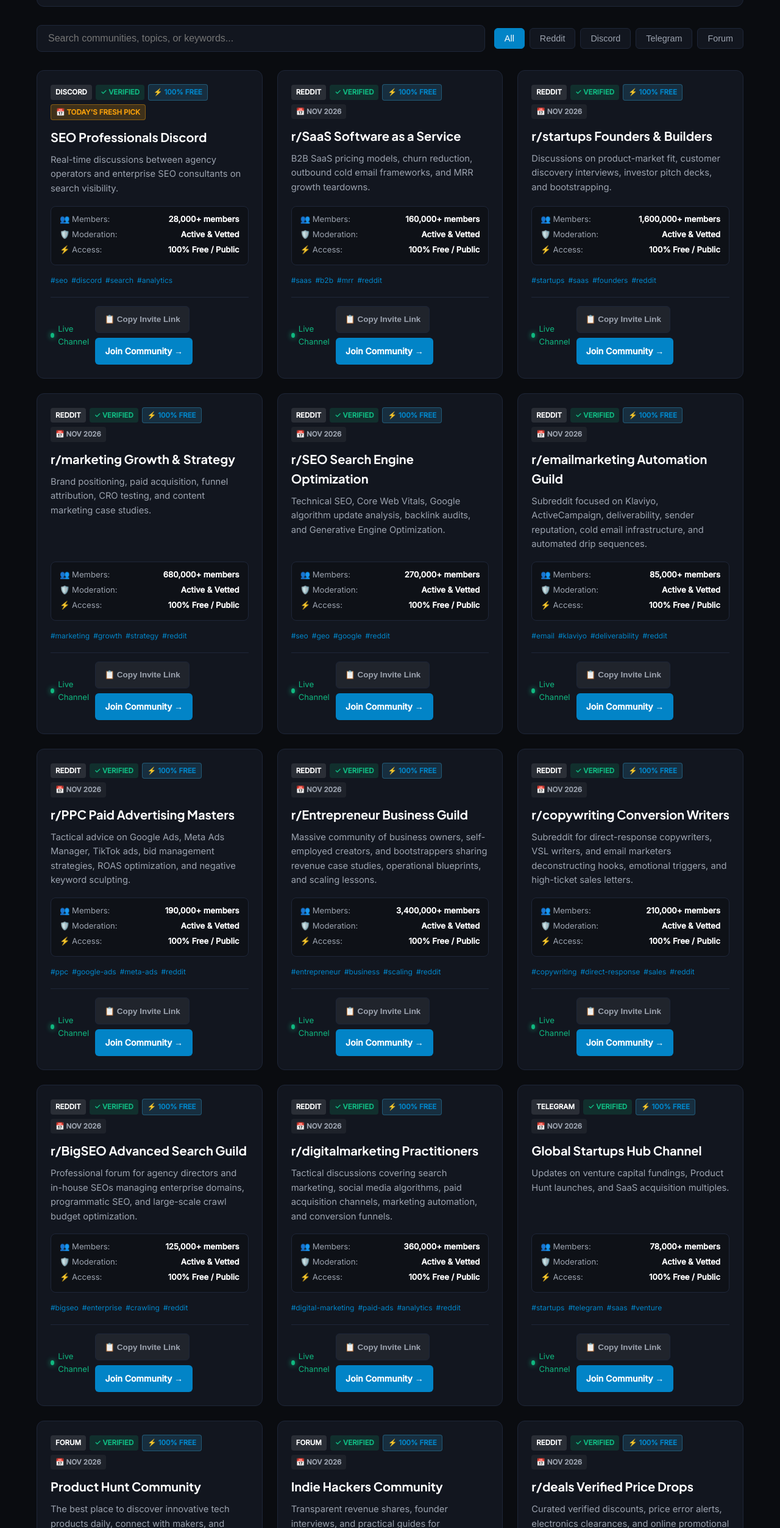
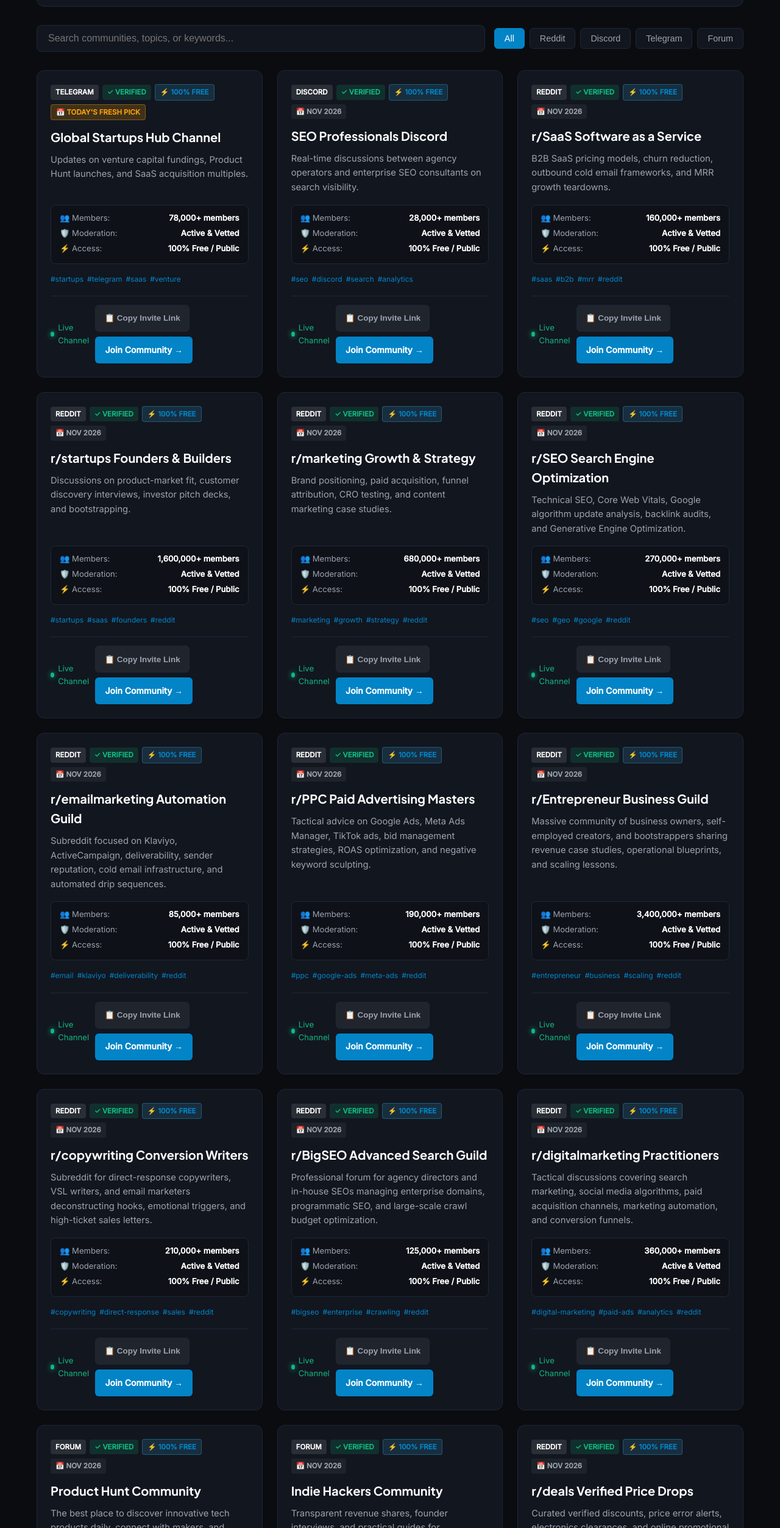
Before and after one commit to jibranpcccc/product-management-growth-hacks-hub, a plain HTML site: page index.html in a window 1280 px wide. Shown: the part 1120-3626 px from the top of the page at 61% size. Drawn offline with Linux system fonts and the light colour scheme.

Commit message:
feat(replenishment): fresh community links added - 2026-11-23 [skip ci]

```diff
--- a/index.html
+++ b/index.html
@@ -148,86 +148,86 @@
           {
             "@type": "ListItem",
             "position": 1,
+            "name": "Global Startups Hub Channel",
+            "description": "Updates on venture capital fundings, Product Hunt launches, and SaaS acquisition multiples.",
+            "url": "https://t.me/startup_hub"
+          },
+          {
+            "@type": "ListItem",
+            "position": 2,
             "name": "SEO Professionals Discord",
             "description": "Real-time discussions between agency operators and enterprise SEO consultants on search visibility.",
             "url": "https://discord.gg/seo"
           },
           {
             "@type": "ListItem",
-            "position": 2,
+            "position": 3,
             "name": "r/SaaS Software as a Service",
             "description": "B2B SaaS pricing models, churn reduction, outbound cold email frameworks, and MRR growth teardowns.",
             "url": "https://www.reddit.com/r/SaaS/"
           },
           {
             "@type": "ListItem",
-            "position": 3,
+            "position": 4,
             "name": "r/startups Founders & Builders",
             "description": "Discussions on product-market fit, customer discovery interviews, investor pitch decks, and bootstrapping.",
             "url": "https://www.reddit.com/r/startups/"
           },
           {
             "@type": "ListItem",
-            "position": 4,
+            "position": 5,
             "name": "r/marketing Growth & Strategy",
             "description": "Brand positioning, paid acquisition, funnel attribution, CRO testing, and content marketing case studies.",
             "url": "https://www.reddit.com/r/marketing/"
           },
           {
             "@type": "ListItem",
-            "position": 5,
+            "position": 6,
             "name": "r/SEO Search Engine Optimization",
             "description": "Technical SEO, Core Web Vitals, Google algorithm update analysis, backlink audits, and Generative Engine Optimization.",
             "url": "https://www.reddit.com/r/SEO/"
           },
           {
             "@type": "ListItem",
-            "position": 6,
+            "position": 7,
             "name": "r/emailmarketing Automation Guild",
             "description": "Subreddit focused on Klaviyo, ActiveCampaign, deliverability, sender reputation, cold email infrastructure, and automated drip sequences.",
             "url": "https://www.reddit.com/r/emailmarketing/"
           },
           {
             "@type": "ListItem",
-            "position": 7,
+            "position": 8,
             "name": "r/PPC Paid Advertising Masters",
             "description": "Tactical advice on Google Ads, Meta Ads Manager, TikTok ads, bid management strategies, ROAS optimization, and negative keyword sculpting.",
             "url": "https://www.reddit.com/r/PPC/"
           },
           {
             "@type": "ListItem",
-            "position": 8,
+            "position": 9,
             "name": "r/Entrepreneur Business Guild",
             "description": "Massive community of business owners, self-employed creators, and bootstrappers sharing revenue case studies, operational blueprints, and scaling lessons.",
             "url": "https://www.reddit.com/r/Entrepreneur/"
           },
           {
             "@type": "ListItem",
-            "position": 9,
+            "position": 10,
             "name": "r/copywriting Conversion Writers",
             "description": "Subreddit for direct-response copywriters, VSL writers, and email marketers deconstructing hooks, emotional triggers, and high-ticket sales letters.",
             "url": "https://www.reddit.com/r/copywriting/"
           },
           {
             "@type": "ListItem",
-            "position": 10,
+            "position": 11,
             "name": "r/BigSEO Advanced Search Guild",
             "description": "Professional forum for agency directors and in-house SEOs managing enterprise domains, programmatic SEO, and large-scale crawl budget optimization.",
             "url": "https://www.reddit.com/r/BigSEO/"
           },
           {
             "@type": "ListItem",
-            "position": 11,
+            "position": 12,
             "name": "r/digitalmarketing Practitioners",
             "description": "Tactical discussions covering search marketing, social media algorithms, paid acquisition channels, marketing automation, and conversion funnels.",
             "url": "https://www.reddit.com/r/digitalmarketing/"
-          },
-          {
-            "@type": "ListItem",
-            "position": 12,
-            "name": "Global Startups Hub Channel",
-            "description": "Updates on venture capital fundings, Product Hunt launches, and SaaS acquisition multiples.",
-            "url": "https://t.me/startup_hub"
           },
           {
             "@type": "ListItem",
@@ -615,12 +615,36 @@
         </div>
         <div id="vetted-communities" class="grid">
 
-        <div id="community-card-1" class="card" data-platform="discord" data-category="seo & search">
+        <div id="community-card-1" class="card" data-platform="telegram" data-category="startups & venture">
+            <div class="card-header">
+                <span class="badge badge-platform">Telegram</span>
+                <span class="badge badge-verified">✓ Verified</span>
+                <span class="badge badge-free">⚡ 100% Free</span>
+                <span class="badge badge-date" style="background: rgba(245, 158, 11, 0.2); color: #f59e0b; border: 1px solid rgba(245, 158, 11, 0.4); font-weight: 700;">📅 Today's Fresh Pick</span>
+            </div>
+            <h3 class="card-title">Global Startups Hub Channel</h3>
+            <p class="card-desc">Updates on venture capital fundings, Product Hunt launches, and SaaS acquisition multiples.</p>
+            <div class="spec-matrix">
+                <div class="spec-row"><span>👥 Members:</span> <strong>78,000+ members</strong></div>
+                <div class="spec-row"><span>🛡️ Moderation:</span> <strong>Active & Vetted</strong></div>
+                <div class="spec-row"><span>⚡ Access:</span> <strong>100% Free / Public</strong></div>
+            </div>
+            <div class="tags-row"><span class="tag">#startups</span><span class="tag">#telegram</span><span class="tag">#saas</span><span class="tag">#venture</span></div>
+            <div class="card-footer">
+                <span class="activity-pulse"><span class="pulse-dot"></span> Live Channel</span>
+                <div class="card-actions">
+                    <button class="btn-copy-invite" onclick="copyInviteLink(event, 'https://t.me/startup_hub')">📋 Copy Invite Link</button>
+                    <a href="https://t.me/startup_hub" target="_blank" rel="noopener noreferrer" class="btn-join">Join Community →</a>
+                </div>
+            </div>
+        </div>
+
+        <div id="community-card-2" class="card" data-platform="discord" data-category="seo & search">
             <div class="card-header">
                 <span class="badge badge-platform">Discord</span>
                 <span class="badge badge-verified">✓ Verified</span>
                 <span class="badge badge-free">⚡ 100% Free</span>
-                <span class="badge badge-date" style="background: rgba(245, 158, 11, 0.2); color: #f59e0b; border: 1px solid rgba(245, 158, 11, 0.4); font-weight: 700;">📅 Today's Fresh Pick</span>
+                <span class="badge badge-date">📅 Nov 2026</span>
             </div>
             <h3 class="card-title">SEO Professionals Discord</h3>
             <p class="card-desc">Real-time discussions between agency operators and enterprise SEO consultants on search visibility.</p>
@@ -639,7 +663,7 @@
             </div>
         </div>
 
-        <div id="community-card-2" class="card" data-platform="reddit" data-category="saas growth">
+        <div id="community-card-3" class="card" data-platform="reddit" data-category="saas growth">
             <div class="card-header">
                 <span class="badge badge-platform">Reddit</span>
                 <span class="badge badge-verified">✓ Verified</span>
@@ -663,7 +687,7 @@
             </div>
         </div>
 
-        <div id="community-card-3" class="card" data-platform="reddit" data-category="startups & saas">
+        <div id="community-card-4" class="card" data-platform="reddit" data-category="startups & saas">
             <div class="card-header">
                 <span class="badge badge-platform">Reddit</span>
                 <span class="badge badge-verified">✓ Verified</span>
@@ -687,7 +711,7 @@
             </div>
         </div>
 
-        <div id="community-card-4" class="card" data-platform="reddit" data-category="digital marketing">
+        <div id="community-card-5" class="card" data-platform="reddit" data-category="digital marketing">
             <div class="card-header">
                 <span class="badge badge-platform">Reddit</span>
                 <span class="badge badge-verified">✓ Verified</span>
@@ -711,7 +735,7 @@
             </div>
         </div>
 
-        <div id="community-card-5" class="card" data-platform="reddit" data-category="seo & geo">
+        <div id="community-card-6" class="card" data-platform="reddit" data-category="seo & geo">
             <div class="card-header">
                 <span class="badge badge-platform">Reddit</span>
                 <span class="badge badge-verified">✓ Verified</span>
@@ -735,7 +759,7 @@
             </div>
         </div>
 
-        <div id="community-card-6" class="card" data-platform="reddit" data-category="lifecycle marketing">
+        <div id="community-card-7" class="card" data-platform="reddit" data-category="lifecycle marketing">
             <div class="card-header">
                 <span class="badge badge-platform">Reddit</span>
                 <span class="badge badge-verified">✓ Verified</span>
@@ -759,7 +783,7 @@
             </div>
         </div>
 
-        <div id="community-card-7" class="card" data-platform="reddit" data-category="paid search & ads">
+        <div id="community-card-8" class="card" data-platform="reddit" data-category="paid search & ads">
             <div class="card-header">
                 <span class="badge badge-platform">Reddit</span>
                 <span class="badge badge-verified">✓ Verified</span>
@@ -783,7 +807,7 @@
             </div>
         </div>
 
-        <div id="community-card-8" class="card" data-platform="reddit" data-category="entrepreneurship">
+        <div id="community-card-9" class="card" data-platform="reddit" data-category="entrepreneurship">
             <div class="card-header">
                 <span class="badge badge-platform">Reddit</span>
                 <span class="badge badge-verified">✓ Verified</span>
@@ -807,7 +831,7 @@
             </div>
         </div>
 
-        <div id="community-card-9" class="card" data-platform="reddit" data-category="direct response copy">
+        <div id="community-card-10" class="card" data-platform="reddit" data-category="direct response copy">
             <div class="card-header">
                 <span class="badge badge-platform">Reddit</span>
                 <span class="badge badge-verified">✓ Verified</span>
@@ -831,7 +855,7 @@
             </div>
         </div>
 
-        <div id="community-card-10" class="card" data-platform="reddit" data-category="enterprise seo">
+        <div id="community-card-11" class="card" data-platform="reddit" data-category="enterprise seo">
             <div class="card-header">
                 <span class="badge badge-platform">Reddit</span>
                 <span class="badge badge-verified">✓ Verified</span>
@@ -855,7 +879,7 @@
             </div>
         </div>
 
-        <div id="community-card-11" class="card" data-platform="reddit" data-category="digital marketing">
+        <div id="community-card-12" class="card" data-platform="reddit" data-category="digital marketing">
             <div class="card-header">
                 <span class="badge badge-platform">Reddit</span>
                 <span class="badge badge-verified">✓ Verified</span>
@@ -875,30 +899,6 @@
                 <div class="card-actions">
                     <button class="btn-copy-invite" onclick="copyInviteLink(event, 'https://www.reddit.com/r/digitalmarketing/')">📋 Copy Invite Link</button>
                     <a href="https://www.reddit.com/r/digitalmarketing/" target="_blank" rel="noopener noreferrer" class="btn-join">Join Community →</a>
-                </div>
-            </div>
-        </div>
-
-        <div id="community-card-12" class="card" data-platform="telegram" data-category="startups & venture">
-            <div class="card-header">
-                <span class="badge badge-platform">Telegram</span>
-                <span class="badge badge-verified">✓ Verified</span>
-                <span class="badge badge-free">⚡ 100% Free</span>
-                <span class="badge badge-date">📅 Nov 2026</span>
-            </div>
-            <h3 class="card-title">Global Startups Hub Channel</h3>
-            <p class="card-desc">Updates on venture capital fundings, Product Hunt launches, and SaaS acquisition multiples.</p>
-            <div class="spec-matrix">
-                <div class="spec-row"><span>👥 Members:</span> <strong>78,000+ members</strong></div>
-                <div class="spec-row"><span>🛡️ Moderation:</span> <strong>Active & Vetted</strong></div>
-                <div class="spec-row"><span>⚡ Access:</span> <strong>100% Free / Public</strong></div>
-            </div>
-            <div class="tags-row"><span class="tag">#startups</span><span class="tag">#telegram</span><span class="tag">#saas</span><span class="tag">#venture</span></div>
-            <div class="card-footer">
-                <span class="activity-pulse"><span class="pulse-dot"></span> Live Channel</span>
-                <div class="card-actions">
-                    <button class="btn-copy-invite" onclick="copyInviteLink(event, 'https://t.me/startup_hub')">📋 Copy Invite Link</button>
-                    <a href="https://t.me/startup_hub" target="_blank" rel="noopener noreferrer" class="btn-join">Join Community →</a>
                 </div>
             </div>
         </div>
```
Also changed, not shown: data/groups.json (+20 -19 lines), feed.xml (+9 -9 lines).
